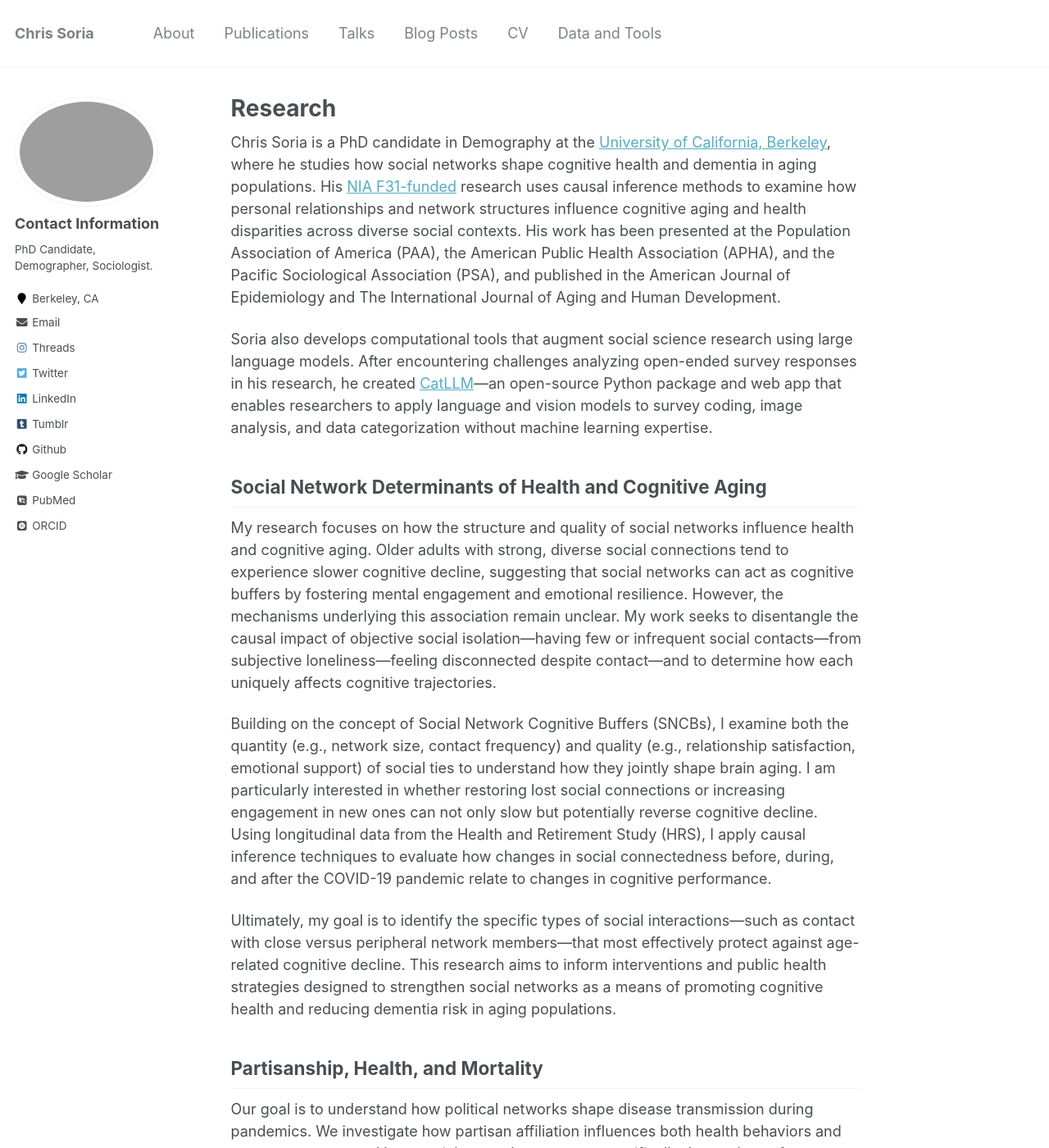
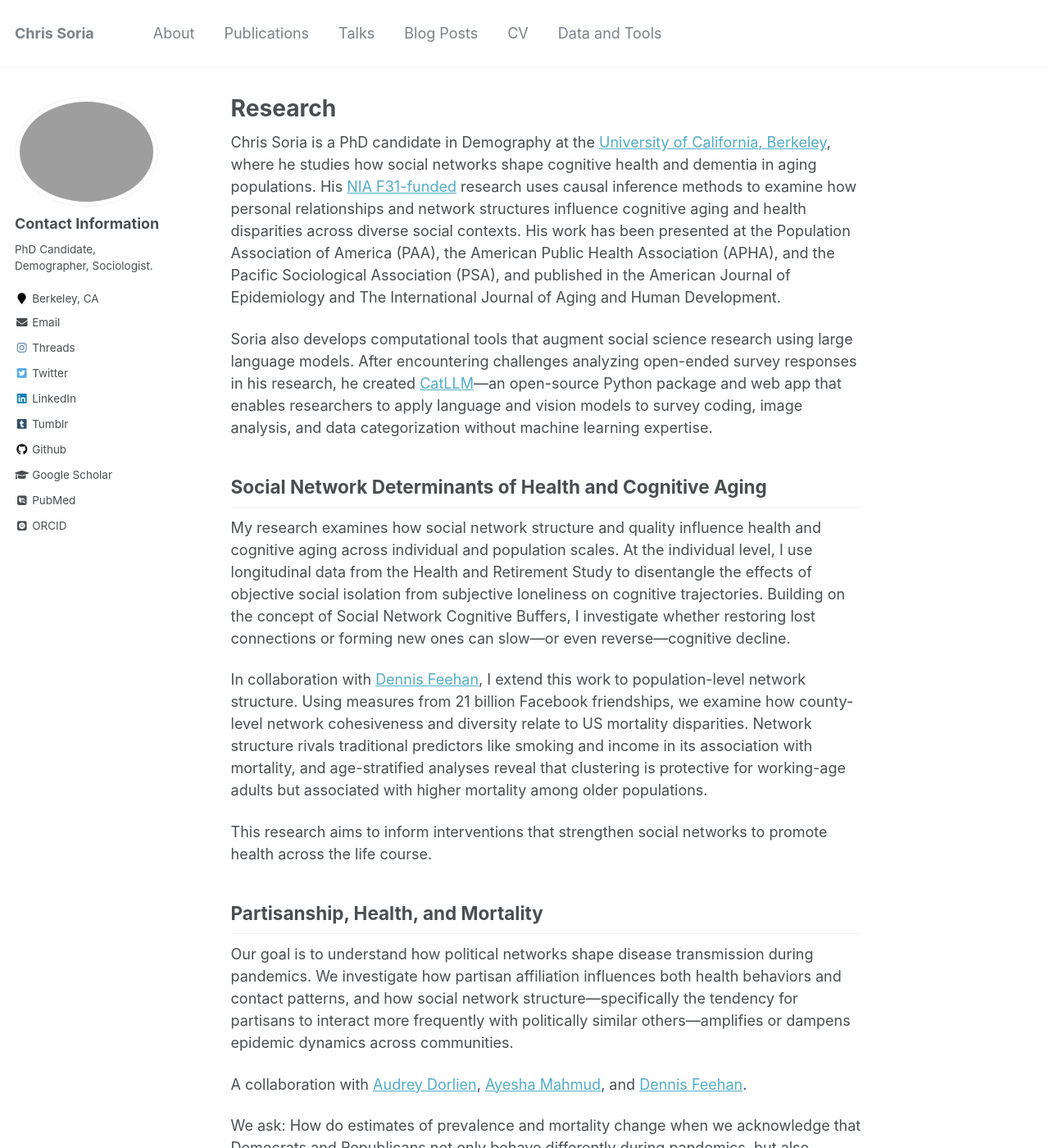
Before and after one commit to chrissoria/chrissoria.github.io, a Jekyll site: the page built from _pages/research.md, in a window 1280 px wide and 1400 px high. Shown: the whole window at 82% size. Built offline with Jekyll 4.4.1, drawn with Linux system fonts in a browser that asks for light colours; some web fonts are replaced.

Commit message:
updating research page, adding talk i forgot to add

```diff
--- a/_pages/research.md
+++ b/_pages/research.md
@@ -15,17 +15,15 @@ Soria also develops computational tools that augment social science research usi
 
 Social Network Determinants of Health and Cognitive Aging
 ------
-My research focuses on how the structure and quality of social networks influence health and cognitive aging.
-Older adults with strong, diverse social connections tend to experience slower cognitive decline, suggesting that social networks can act as cognitive buffers by fostering mental engagement and emotional resilience.
-However, the mechanisms underlying this association remain unclear.
-My work seeks to disentangle the causal impact of objective social isolation—having few or infrequent social contacts—from subjective loneliness—feeling disconnected despite contact—and to determine how each uniquely affects cognitive trajectories.
+My research examines how social network structure and quality influence health and cognitive aging across individual and population scales.
+At the individual level, I use longitudinal data from the Health and Retirement Study to disentangle the effects of objective social isolation from subjective loneliness on cognitive trajectories.
+Building on the concept of Social Network Cognitive Buffers, I investigate whether restoring lost connections or forming new ones can slow—or even reverse—cognitive decline.
 
-Building on the concept of Social Network Cognitive Buffers (SNCBs), I examine both the quantity (e.g., network size, contact frequency) and quality (e.g., relationship satisfaction, emotional support) of social ties to understand how they jointly shape brain aging.
-I am particularly interested in whether restoring lost social connections or increasing engagement in new ones can not only slow but potentially reverse cognitive decline.
-Using longitudinal data from the Health and Retirement Study (HRS), I apply causal inference techniques to evaluate how changes in social connectedness before, during, and after the COVID-19 pandemic relate to changes in cognitive performance.
+In collaboration with [Dennis Feehan](https://dennisfeehan.org/), I extend this work to population-level network structure.
+Using measures from 21 billion Facebook friendships, we examine how county-level network cohesiveness and diversity relate to US mortality disparities.
+Network structure rivals traditional predictors like smoking and income in its association with mortality, and age-stratified analyses reveal that clustering is protective for working-age adults but associated with higher mortality among older populations.
 
-Ultimately, my goal is to identify the specific types of social interactions—such as contact with close versus peripheral network members—that most effectively protect against age-related cognitive decline.
-This research aims to inform interventions and public health strategies designed to strengthen social networks as a means of promoting cognitive health and reducing dementia risk in aging populations.
+This research aims to inform interventions that strengthen social networks to promote health across the life course.
 
 Partisanship, Health, and Mortality
 ------
```
Also changed, not shown: _talks/2024-02-06-talk-10.md (added, +11 -0 lines), 1 other file.
